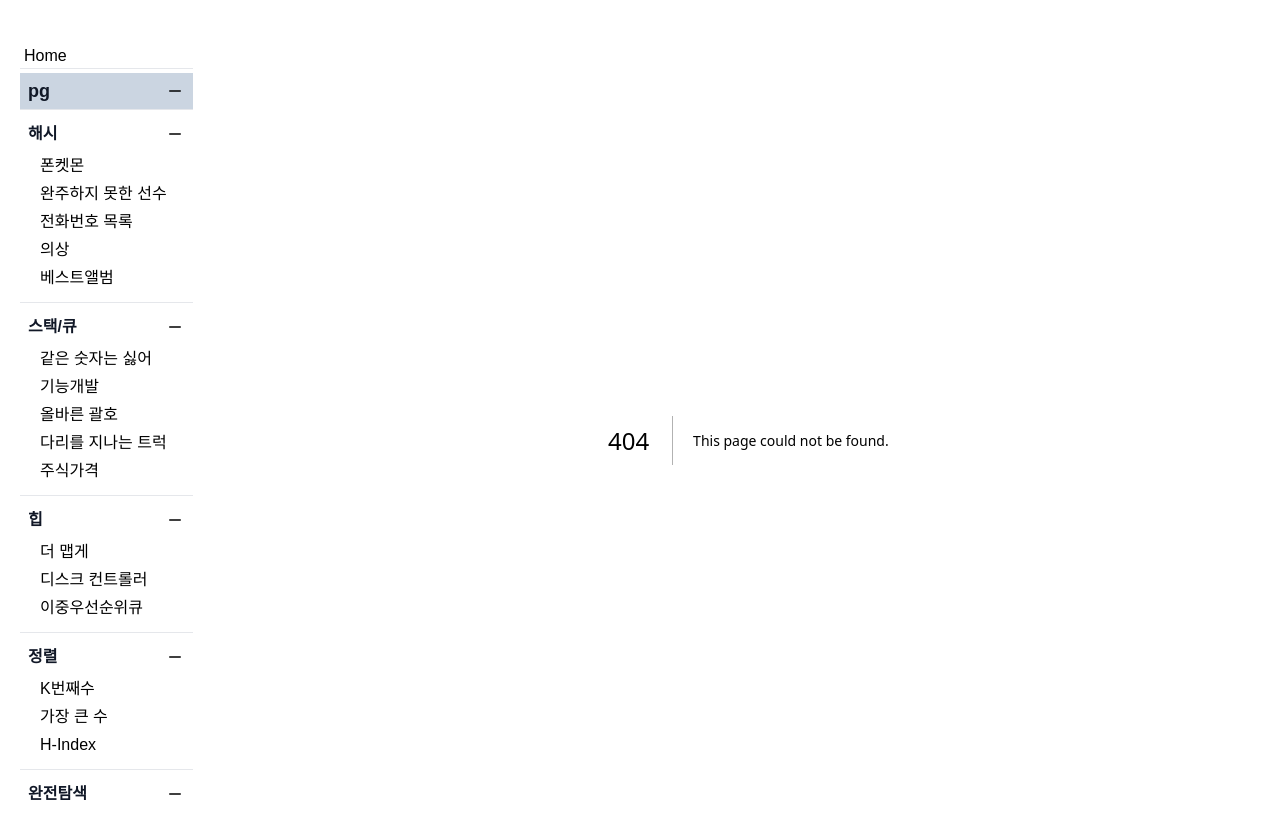
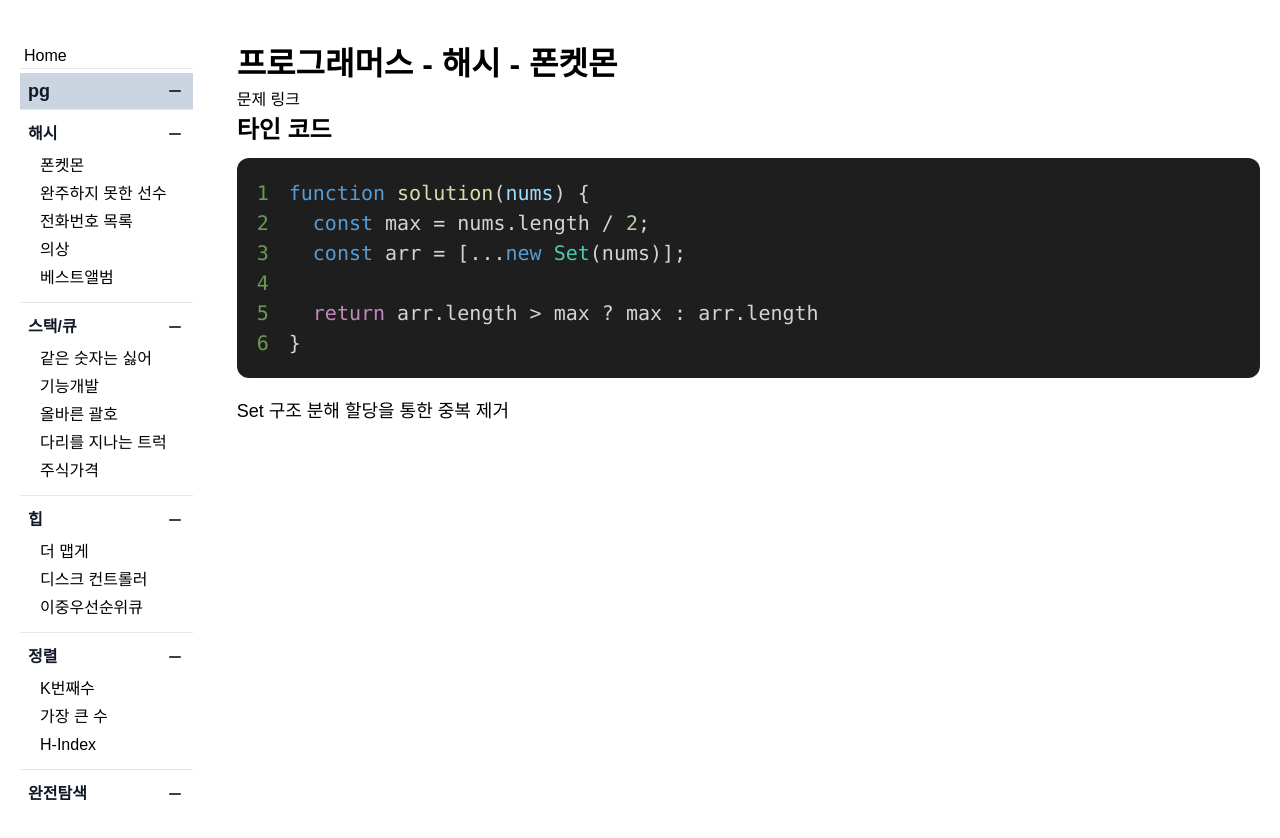
Before and after one commit to jratul/ky-js-study, a Next.js app: page /pg/hash/ponketmon in a window 1280 px wide. Before the commit this address had no page. Shown: the top 838 px of the page. After the commit the page ends 800 px from the top, so only its background shows below. Built offline with nearby package versions, Linux system fonts and the light colour scheme; a web font is replaced by a local one.

Commit message:
Create page.tsx

```diff
--- /dev/null
+++ b/src/app/pg/hash/ponketmon/page.tsx
@@ -0,0 +1,25 @@
+import JSCode from "@/app/components/JSCode";
+
+export default function PgHashPonketmon() {
+  return (
+    <div>
+      <h1>프로그래머스 - 해시 - 폰켓몬</h1>
+      <a
+        href="https://school.programmers.co.kr/learn/courses/30/lessons/1845"
+        target="_blank"
+      >
+        문제 링크
+      </a>
+      <h2>타인 코드</h2>
+      <JSCode
+        code={`function solution(nums) {
+  const max = nums.length / 2;
+  const arr = [...new Set(nums)];
+
+  return arr.length > max ? max : arr.length
+}`}
+      />
+      <p>Set 구조 분해 할당을 통한 중복 제거</p>
+    </div>
+  );
+}
```
